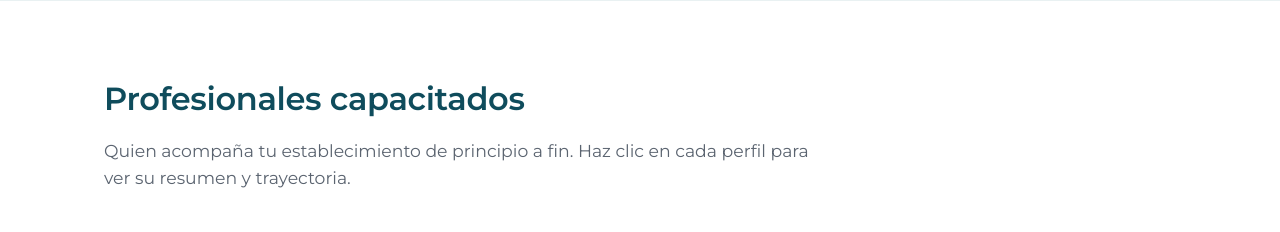
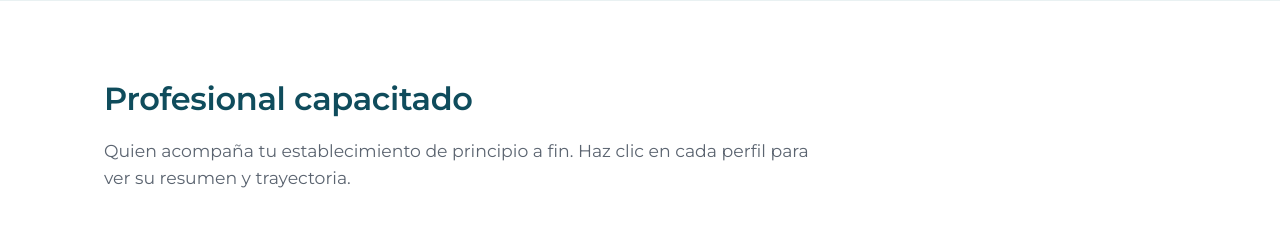
Before and after one commit to solucioneselmonarcasas-pixel/Paginaweb-elmonarca, a Flask app: page /conocenos in a window 1280 px wide. Shown: the part 637-869 px from the top of the page. Run offline with Flask 3, Linux system fonts and the light colour scheme.

Commit message:
ajuste título equipo en conocenos, se pasa a singular debido a que hay un solo profesonal

```diff
--- a/templates/conocenos.html
+++ b/templates/conocenos.html
@@ -29,7 +29,7 @@
 {% if profesionales %}
 <section class="bloque" aria-labelledby="equipo-titulo">
   <div class="bloque__interior">
-    <h2 id="equipo-titulo">Profesionales capacitados</h2>
+    <h2 id="equipo-titulo">Profesional capacitado</h2>
     <p class="bloque__entrada">{{ 'Quien' if profesionales|length == 1 else 'Quienes' }} acompaña{{ '' if profesionales|length == 1 else 'n' }} tu establecimiento de principio a fin. Haz clic en cada perfil para ver su resumen y trayectoria.</p>
 
     <div class="equipo">
```
